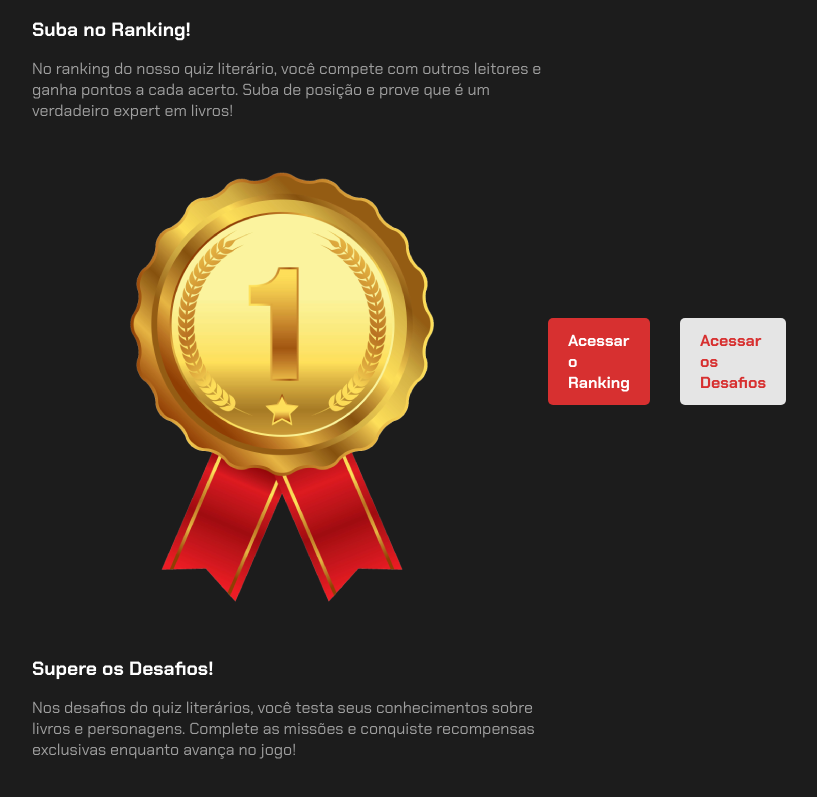
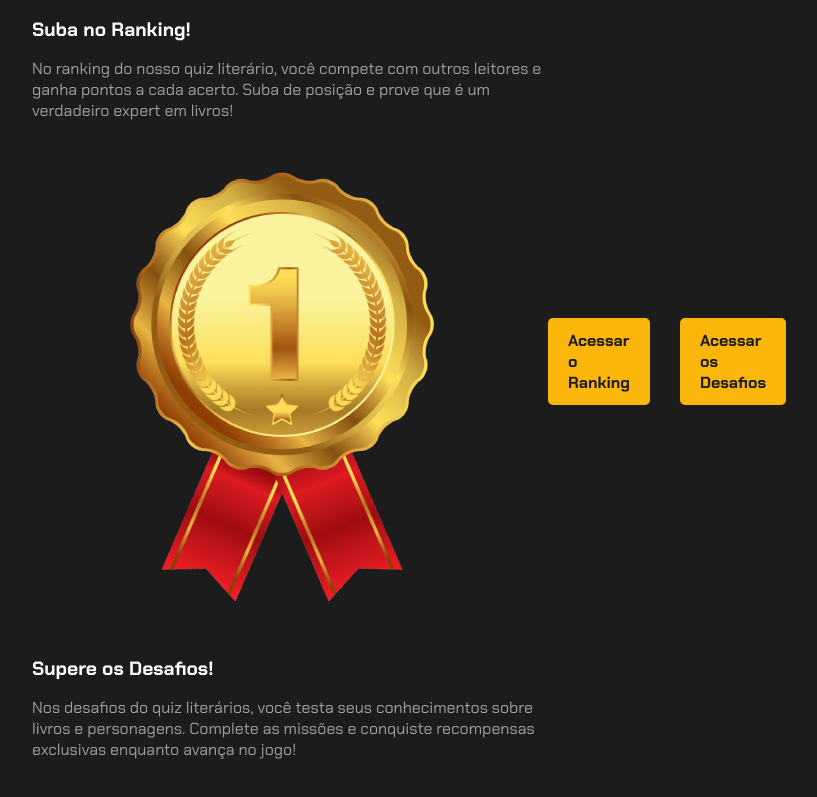
Before and after one commit to MathFilipeDev/Bookadex, a plain HTML site: page index.html in a window 1280 px wide. Shown: the part 2620-3417 px from the top of the page, without its empty margins (56-873 px from the left). Drawn offline with Linux system fonts and the light colour scheme.

Commit message:
fix the ranking button

```diff
--- a/index.html
+++ b/index.html
@@ -121,8 +121,8 @@
                     </div>
                 </div>
                 <div class="buttons">
-                    <a href="#" class="btn primary">Acessar o Ranking</a>
-                    <a href="#" class="btn secondary">Acessar os Desafios</a>
+                    <a href="#" class="btn primary ranking">Acessar o Ranking</a>
+                    <a href="#" class="btn secondary ranking">Acessar os Desafios</a>
                 </div>
             </section>
 
--- a/style.css
+++ b/style.css
@@ -263,6 +263,17 @@ body {
     justify-content: center;
 }
 
+.btn.primary.ranking {
+    background-color: #fab60a;
+    color: #1c1c1c;
+}
+
+.btn.secondary.ranking {
+    background-color: #fab60a;
+    color: #1c1c1c;
+    margin-right: 350px;
+}
+
 
 /* Para dispositivos com largura de tela menor que 768px (tablets e celulares) */
 @media (max-width: 768px) {
```
